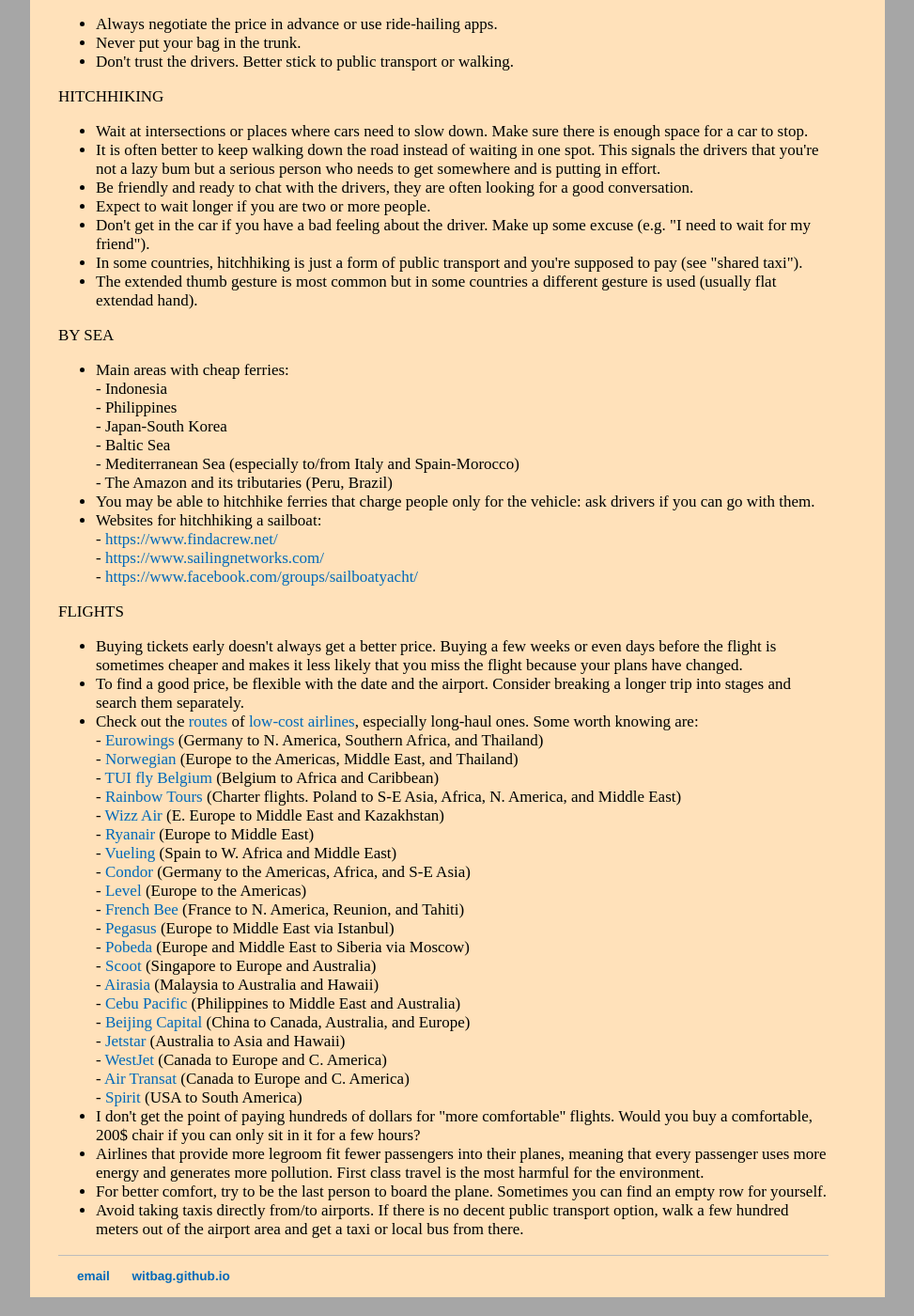
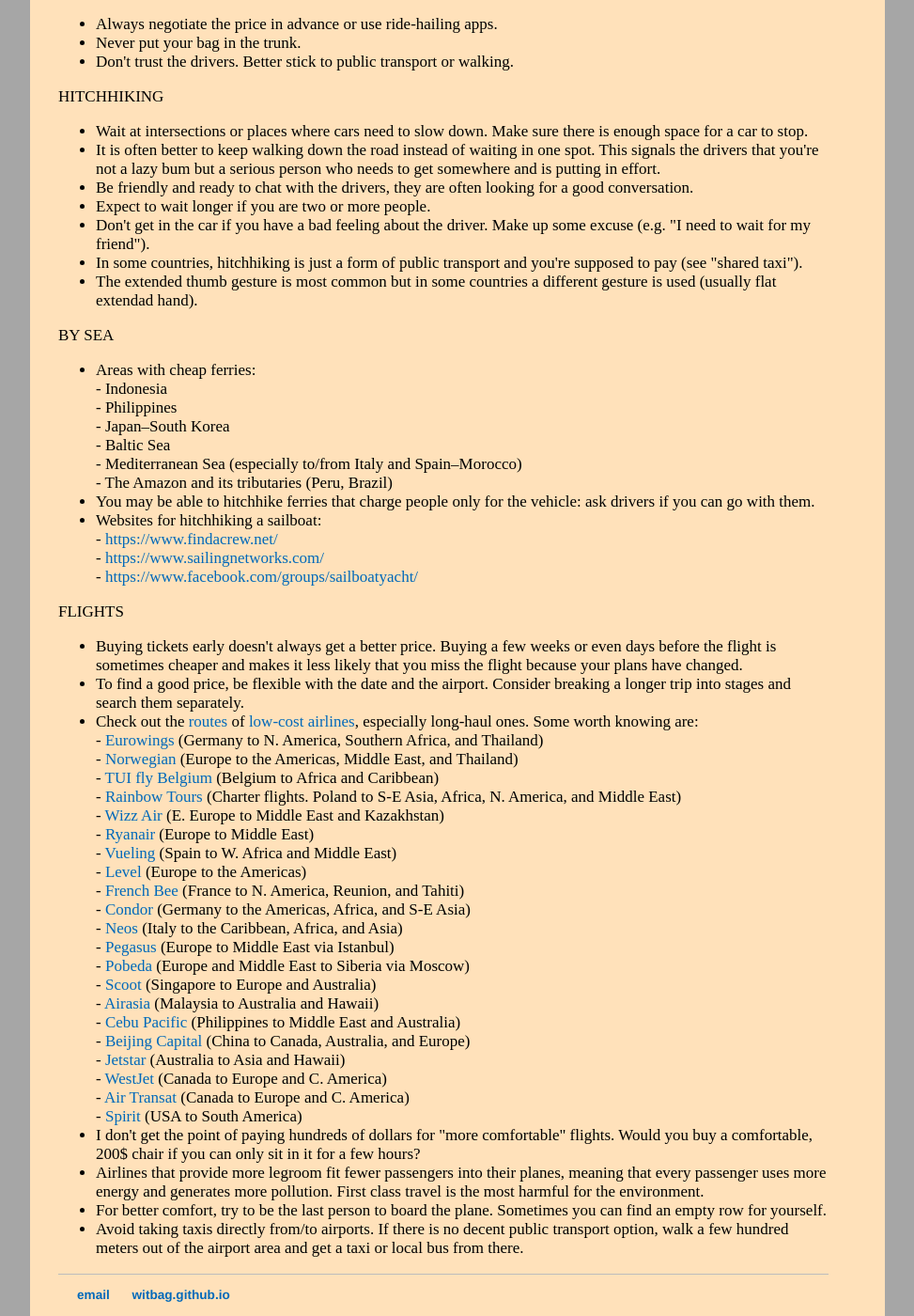
Before and after one commit to witbag/witbag.github.io, a Jekyll site: the page built from travel/transport.html, in a window 1280 px wide and 1400 px high, scrolled down 987 px. Shown: the whole window at 94% size, without its empty margins (153-1126 px from the left). Built offline with Jekyll 4.4.1, drawn with Linux system fonts in a browser that asks for light colours.

Commit message:
Update transport.html

```diff
--- a/travel/transport.html
+++ b/travel/transport.html
@@ -59,12 +59,12 @@
 </ul>
 <a id="sea"></a>BY SEA<br>
 <ul>
-<li>Main areas with cheap ferries:<br>
+<li>Areas with cheap ferries:<br>
 - Indonesia<br>
 - Philippines<br>
-- Japan-South Korea<br>
+- Japan–South Korea<br>
 - Baltic Sea<br>
-- Mediterranean Sea (especially to/from Italy and Spain-Morocco)<br>
+- Mediterranean Sea (especially to/from Italy and Spain–Morocco)<br>
 - The Amazon and its tributaries (Peru, Brazil)<br>
 <li>You may be able to hitchhike ferries that charge people only for the vehicle: ask drivers if you can go with them.<br>
 <li>Websites for hitchhiking a sailboat:<br>
@@ -84,9 +84,10 @@
 - <a href="https://wizzair.com/" target=_blank>Wizz Air</a> (E. Europe to Middle East and Kazakhstan)<br>
 - <a href="https://www.ryanair.com/" target=_blank>Ryanair</a> (Europe to Middle East)<br>
 - <a href="https://www.vueling.com/en" target=_blank>Vueling</a> (Spain to W. Africa and Middle East)<br>
-- <a href="https://www.condor.com/eu/" target=_blank>Condor</a> (Germany to the Americas, Africa, and S-E Asia)<br>
 - <a href="https://www.flylevel.com/" target=_blank>Level</a> (Europe to the Americas)<br>
 - <a href="https://www.frenchbee.com/" target=_blank>French Bee</a> (France to N. America, Reunion, and Tahiti)<br>
+- <a href="https://www.condor.com/eu/" target=_blank>Condor</a> (Germany to the Americas, Africa, and S-E Asia)<br>
+- <a href="https://www.neosair.it/" target=_blank>Neos</a> (Italy to the Caribbean, Africa, and Asia)<br>
 - <a href="https://www.flypgs.com/en" target=_blank>Pegasus</a> (Europe to Middle East via Istanbul)<br>
 - <a href="https://www.pobeda.aero/en" target=_blank>Pobeda</a> (Europe and Middle East to Siberia via Moscow)<br>
 - <a href="https://www.flyscoot.com/" target=_blank>Scoot</a> (Singapore to Europe and Australia)<br>
```
